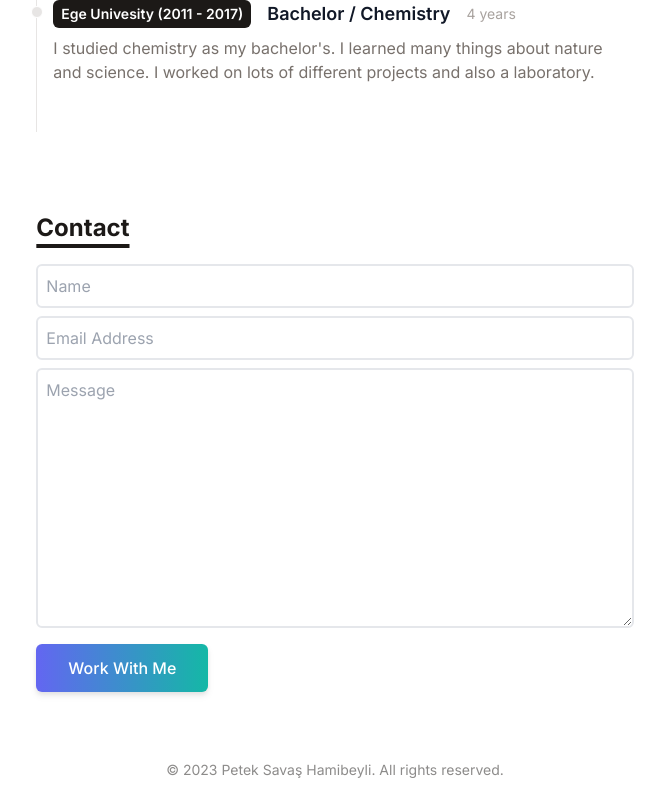
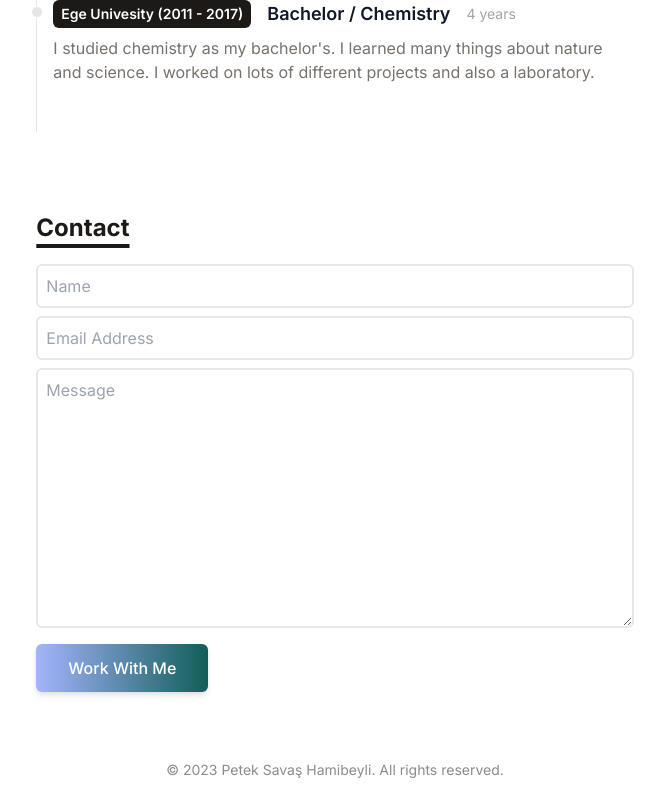
Before and after one commit to petekgithub/portfoliov1, a React (Vite) app: page / in a window 1280 px wide. Shown: the part 2830-3630 px from the top of the page, without its empty margins (305-970 px from the left). Built offline with nearby package versions, Linux system fonts and the light colour scheme.

Commit message:
button-hover-update

```diff
--- a/src/components/Contact.jsx
+++ b/src/components/Contact.jsx
@@ -59,7 +59,7 @@ const Contact = () => {
           <button
             type="submit"
             value="Send"
-            className="text-center inline-block px-8 py-3 w-max text-base font-medium rounded-md text-white bg-gradient-to-r from-indigo-500 to-teal-500 drop-shadow-md hover:stroke-white"
+            className="text-center inline-block px-8 py-3 w-max text-base font-medium rounded-md text-white bg-gradient-to-r from-indigo-300 to-teal-800 drop-shadow-md transition hover:text-blue-900"
           >
             Work With Me
           </button>
```
